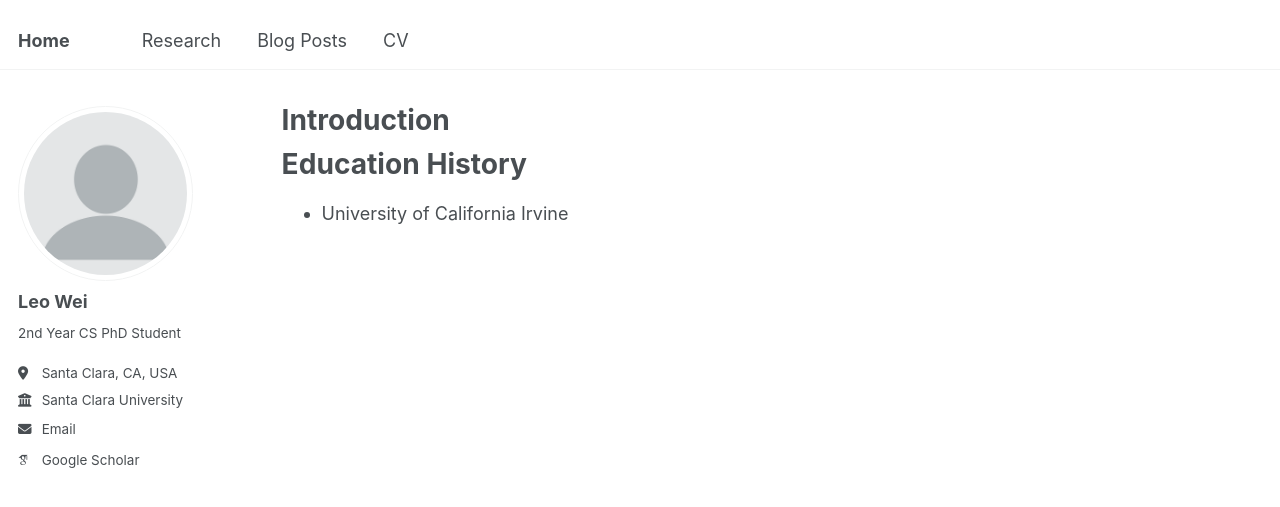
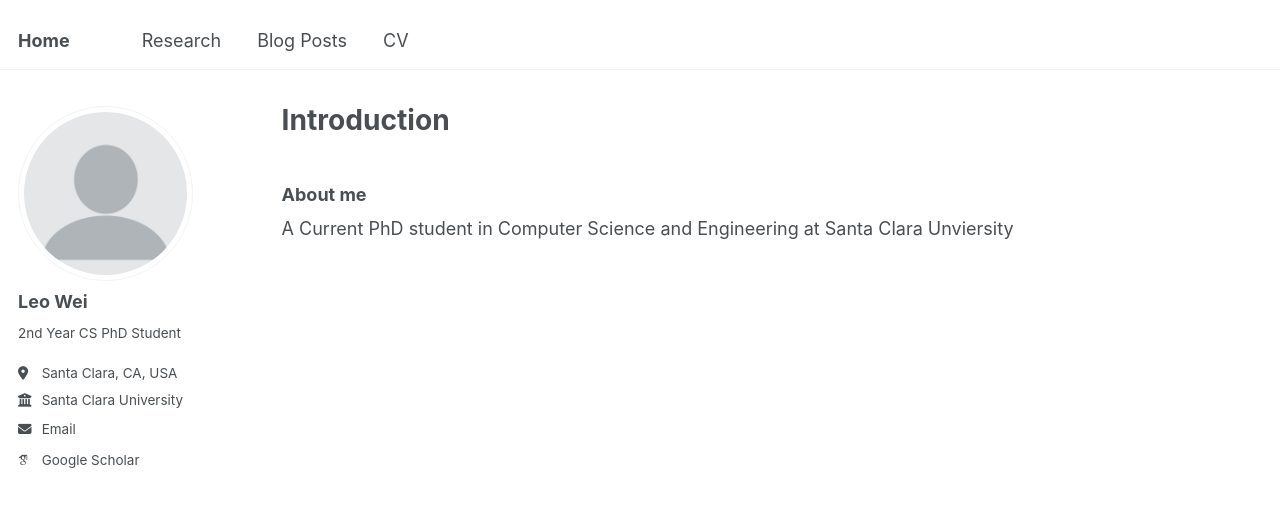
Before and after one commit to tingruew/tingruew.github.io, a Jekyll site: the page built from _pages/about.md, in a window 1280 px wide. Shown: the top 507 px of the page. Built offline with Jekyll 4.4.1, drawn with Linux system fonts in a browser that asks for light colours; some web fonts are replaced.

Commit message:
Update about.md

```diff
--- a/_pages/about.md
+++ b/_pages/about.md
@@ -7,6 +7,5 @@ redirect_from:
   - /about.html
 ---
 
-Education History
-======
-- University of California Irvine
+### About me
+A Current PhD student in Computer Science and Engineering at Santa Clara Unviersity
```
